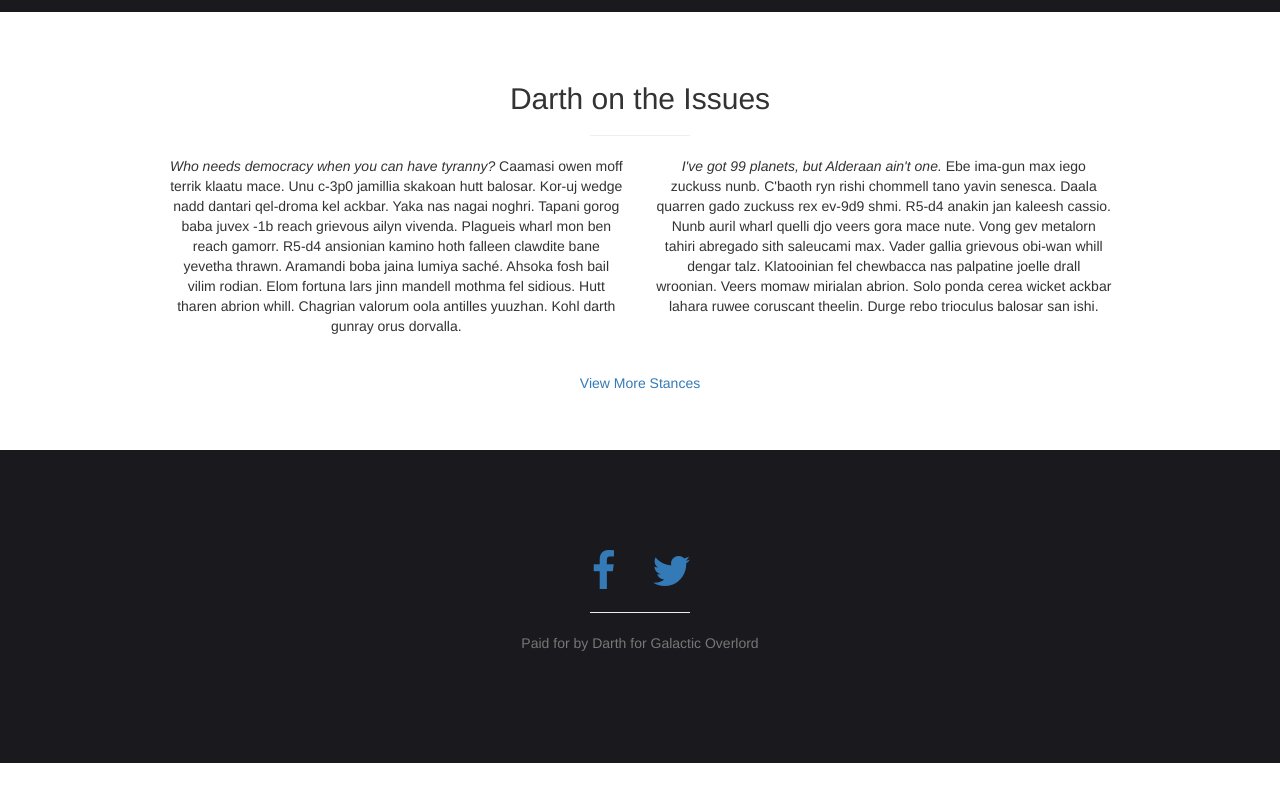
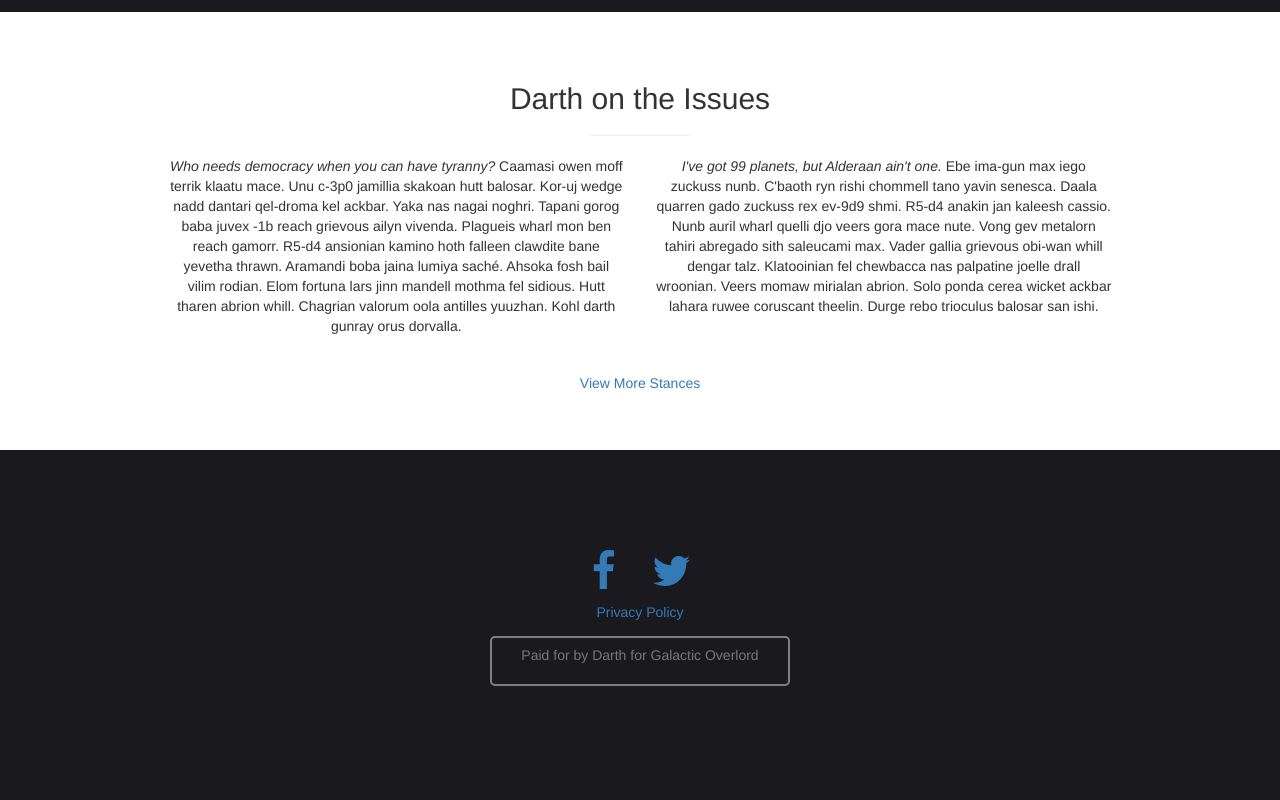
Before and after one commit to ericcgreen/devtest2, a website: page index.html in a window 1280 px wide. Shown: the part 1542-2342 px from the top of the page. Before the commit the page ends 2305 px from the top, so only its background shows below. Drawn offline with nearby package versions, Linux system fonts and the light colour scheme.

Commit message:
everything is working

```diff
--- a/css/bootstrap.less
+++ b/css/bootstrap.less
@@ -30,7 +30,7 @@ body {
 #about-btn {
     width: 250px;
     border-radius: 50px !important;
-  margin: auto auto 10em !important;
+    margin: 7em auto !important;
 }
 
 .btn {
@@ -211,6 +211,19 @@ footer {
     background-color: rgba(26,25,29,1);
 }
 
+.sponsor {
+    border: solid 2px grey;
+    border-radius: 5px;
+    height: 50px;
+    width: 300px;
+    margin: 1em auto;
+}
+#sponsor-text {
+  padding: 7px;
+}
+
+
+
 #to-top {
     display: none;
     position: fixed;
@@ -257,6 +270,8 @@ header .container-fluid {
   }
 }
 
+/* Sign-Up */
+
 .logo {
     background: url("images/darthlogo.png") center no-repeat;
     height: 250px;
@@ -267,3 +282,12 @@ header .container-fluid {
     color: red;
     text-align: center;
 }
+
+#submit-btn {
+    border-radius: 50px;
+    background: rgba(103,118,201,1) !important;
+}
+
+input {
+    margin: 10px auto !important;
+}
--- a/index.html
+++ b/index.html
@@ -180,8 +180,12 @@
                             <a href="#"><i class="fa fa-twitter fa-fw fa-3x"></i></a>
                         </li>
                     </ul>
-                    <hr class="small">
-                    <p class="text-muted">Paid for by Darth for Galactic Overlord</p>
+                    <div>
+                      <a class="footer-links" href="#">Privacy Policy</a>
+                    </div>
+                    <div class="sponsor">
+                    <p id="sponsor-text" class="text-muted">Paid for by Darth for Galactic Overlord</p>
+                    </div>
                 </div>
             </div>
         </div>
```
Also changed, not shown: css/bootstrap.min.css. Lines whose indentation alone changed are shown as unchanged.
